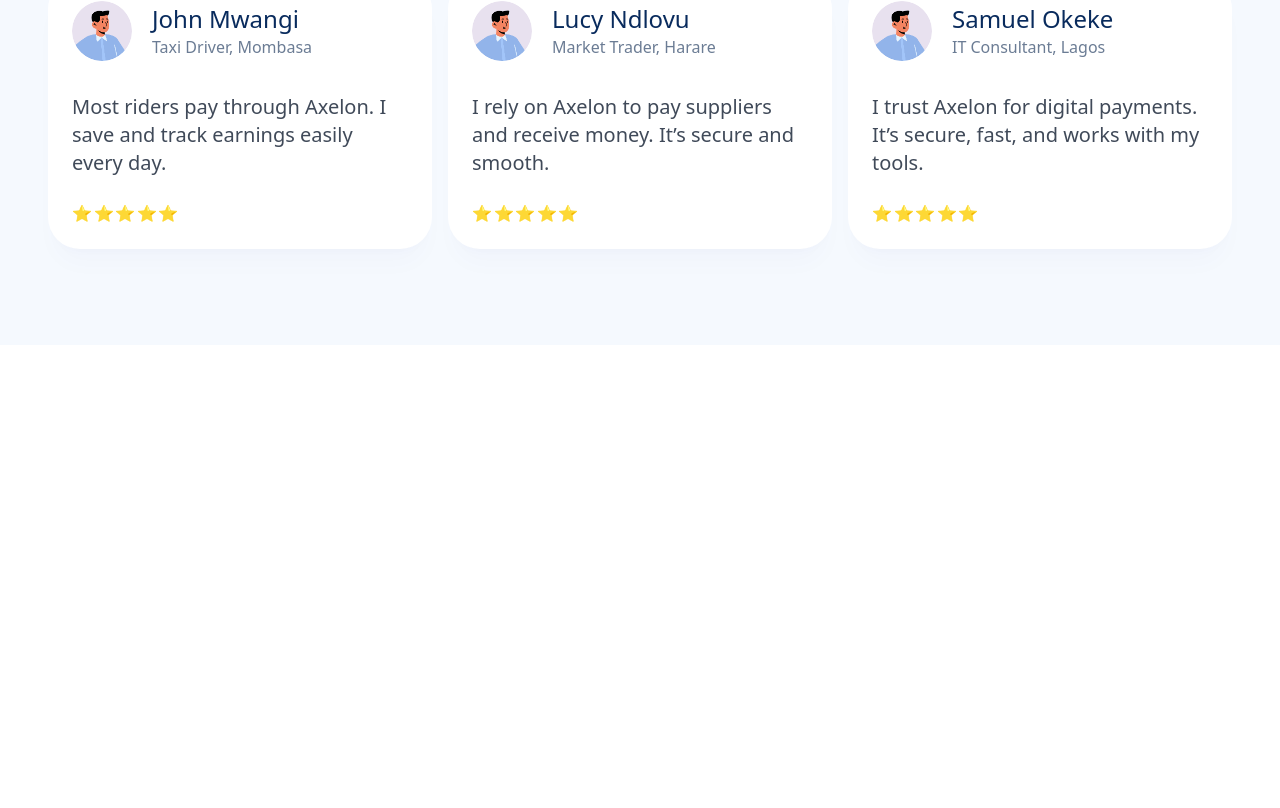
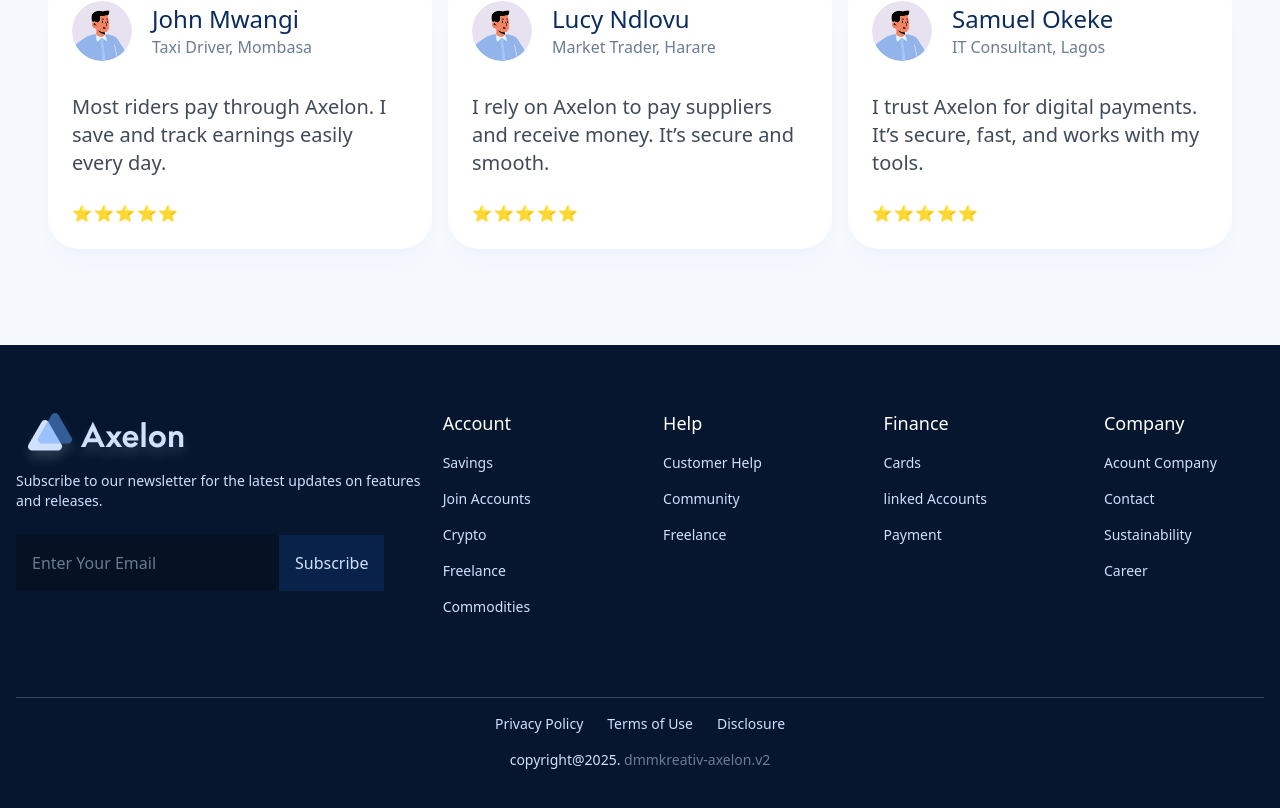
Before and after one commit to designkreativ/axelon-money, a Next.js app: page / in a window 1280 px wide. Shown: the part 5335-6143 px from the top of the page. Before the commit the page ends 5680 px from the top, so only its background shows below. Built offline with nearby package versions, Linux system fonts and the light colour scheme.

Commit message:
footer section

```diff
--- a/src/app/globals.css
+++ b/src/app/globals.css
@@ -21,7 +21,9 @@
   --primary-40: #0a54c2;
   --primary-30: #0e418b;
   --primary-20: #092b5d;
+  --primary-15: #082249;
   --primary-10: #05162e;
+  --primary-5: #051224;
 
   --shades-90: #e1e5ea;
   --shades-70: #a6b0bf;
--- a/src/app/page.tsx
+++ b/src/app/page.tsx
@@ -7,7 +7,7 @@
 import { Faqs } from "@/components/Faqs";
 import { Banner } from "@/components/Banner";
 import { Testimonials } from "@/components/Testimonials";
-// import { Footer } from "@/components/Footer";
+import { Footer } from "@/components/Footer";
 
 
 export default function Home() {
@@ -22,7 +22,7 @@
       <Faqs />
       <Banner/>
       <Testimonials/>
-      {/* <Footer/> */}
+      <Footer/>
 
     </div>
   );
--- a/src/components/Faqs.tsx
+++ b/src/components/Faqs.tsx
@@ -1,6 +1,6 @@
 import localFont from "next/font/local";
 import FaqsText from "@/components/FaqsText";
-import { FaqsData } from "@/data/FaqsData";
+import { faqsData } from "@/data/faqsData";
 
 const Supremell = localFont({
   src: "../font/supremell/SupremeLL-Bold.otf",
@@ -20,7 +20,7 @@
             </div>
           </div>
           <div className="md:flex-1">
-            {FaqsData.map(({ id, question, answer }) => (
+            {faqsData.map(({ id, question, answer }) => (
               <FaqsText key={id} question={question} answer={answer} />
             ))}
           </div>
--- a/src/components/Footer.tsx
+++ b/src/components/Footer.tsx
@@ -1,6 +1,49 @@
+import Image from "next/image";
+import Logo from "@/assets/axelon_logo_light.png";
+import { footerData } from "@/data/footerData";
 
+export const Footer = () => {
+  return (
+    <section className="bg-[var(--primary-10)]">
+      <div className="container wrapper max-w-[1320px] py-16 text-[var(--primary-90)]">
+        <div className="flex flex-col gap-4 md:flex-row pb-20">
+          <div className="flex-1 not-md:pb-10">
+            <Image src={Logo} alt="Logo" />
+            <p className="pb-6 text-sm">
+              Subscribe to our newsletter for the latest updates on features and
+              releases.
+            </p>
+            <form action="submit" className=" flex ">
+              <input type="email" value="" placeholder="Enter Your Email" name="email" className="bg-[var(--primary-5)] p-4"/>
+              <input type="button" value="Subscribe" name="submit" className="bg-[var(--primary-15)] p-4"/>
+            </form>
+          </div>
 
+          <div className="flex flex-2 flex-row justify-between items-start gap-4 flex-wrap">
+            {footerData.map(({ id, title, links }) => (
+              <div key={id} className=" w-40">
+                <h3 className="text-lg font-medium pb-4 text-white">{title}</h3>
+                <div className="flex flex-col gap-4">
+                  {links.map(({ name, url }) => (
+                    <a key={name} href={url} className="text-sm">
+                      {name}
+                    </a>
+                  ))}
+                </div>
+              </div>
+            ))}
+          </div>
+        </div>
 
-export const Footer = () =>{
-  return (<section>Footer</section>)
-}
+        <div className="text-center text-sm py-4 border-t border-t-white/20">
+          <div className="flex flex-row justify-center gap-6 pb-4 ">
+            <p>Privacy Policy</p>
+            <p>Terms of Use</p>
+            <p>Disclosure</p>
+          </div>
+          <p>copyright@2025.<span className="opacity-50"> dmmkreativ-axelon.v2</span></p>
+        </div>
+      </div>
+    </section>
+  );
+};
--- a/src/components/Testimonials.tsx
+++ b/src/components/Testimonials.tsx
@@ -30,6 +30,7 @@
           {testimonialsData.map(({ id, name, title, description }) => (
             <Testimonial
               key={id}
+              id={id}
               image={userImage}
               name={name}
               title={title}
--- a/src/components/testimonials/Testimonial.tsx
+++ b/src/components/testimonials/Testimonial.tsx
@@ -1,40 +1,36 @@
-import Image, { StaticImageData } from "next/image"
+import Image, { StaticImageData } from "next/image";
 
 type TestimonialProps = {
-  key: number,
+  id: number;
+  key: number;
   name: string;
   title: string;
   description: string;
-  image: StaticImageData
-
-}
-
-
+  image: StaticImageData;
+};
 
 export const Testimonial = (props: TestimonialProps) => {
-  return(
-    <div key={props.key} className="">
+  return (
+    <div key={props.id} className="">
       <div className="flex flex-col gap-6 w-sm bg-white shadow-xl shadow-blue-900/2 p-6 rounded-4xl">
         <div className="flex items-center gap-5">
           <Image
             className="object-fill rounded-[100px] w-15 h-15"
             src={props.image}
             alt="user"
-
-
           />
           <div className="">
             <h4 className="text-xl sm:text-2xl font-medium text-[var(--primary-20)]">
               {props.name}
             </h4>
-                  <p className="text-l text-[var(--shades-50)]">
-                    {props.title}
-                  </p>
+            <p className="text-l text-[var(--shades-50)]">{props.title}</p>
           </div>
         </div>
-            <p className=" text-l sm:text-xl text-[var(--shades-30)] mt-2 ">{props.description}</p>
+        <p className=" text-l sm:text-xl text-[var(--shades-30)] mt-2 ">
+          {props.description}
+        </p>
         <p className="tracking-widest">⭐⭐⭐⭐⭐</p>
       </div>
     </div>
-  )
-}
+  );
+};
--- a/src/data/FaqsData.js
+++ b/src/data/FaqsData.js
@@ -1,4 +1,4 @@
-export const FaqsData = [
+export const faqsData = [
   {
     id: 1,
     question: "How can  to add money to my account?",
--- /dev/null
+++ b/src/data/footerData.js
@@ -0,0 +1,42 @@
+export const footerData = [
+  {
+    id: "account",
+    title: "Account",
+    links: [
+      { name: "Savings", url: "/account/savings" },
+      { name: "Join Accounts", url: "/account/join-accounts" },
+      { name: "Crypto", url: "/account/crypto" },
+      { name: "Freelance", url: "/account/freelance" },
+      { name: "Commodities", url: "/account/commodities" },
+    ],
+  },
+  {
+    id: "help",
+    title: "Help",
+    links: [
+      { name: "Customer Help", url: "/help/customer-help" },
+      { name: "Community", url: "/help/community" },
+      { name: "Freelance", url: "/help/freelance" },
+    ],
+  },
+  {
+    id: "finance",
+    title: "Finance",
+    links: [
+      { name: "Cards", url: "/finance/cards" },
+      { name: "linked Accounts", url: "/finance/linked-accounts" },
+      { name: "Payment", url: "/finance/payment" },
+    ],
+  },
+
+  {
+    id: "company",
+    title: "Company",
+    links: [
+      { name: "Acount Company", url: "/company/acount-company" },
+      { name: "Contact", url: "/company/contact" },
+      { name: "Sustainability", url: "/company/sustainability" },
+      { name: "Career", url: "/company/career" },
+    ],
+  },
+];
```
Lines whose indentation alone changed are shown as unchanged.
